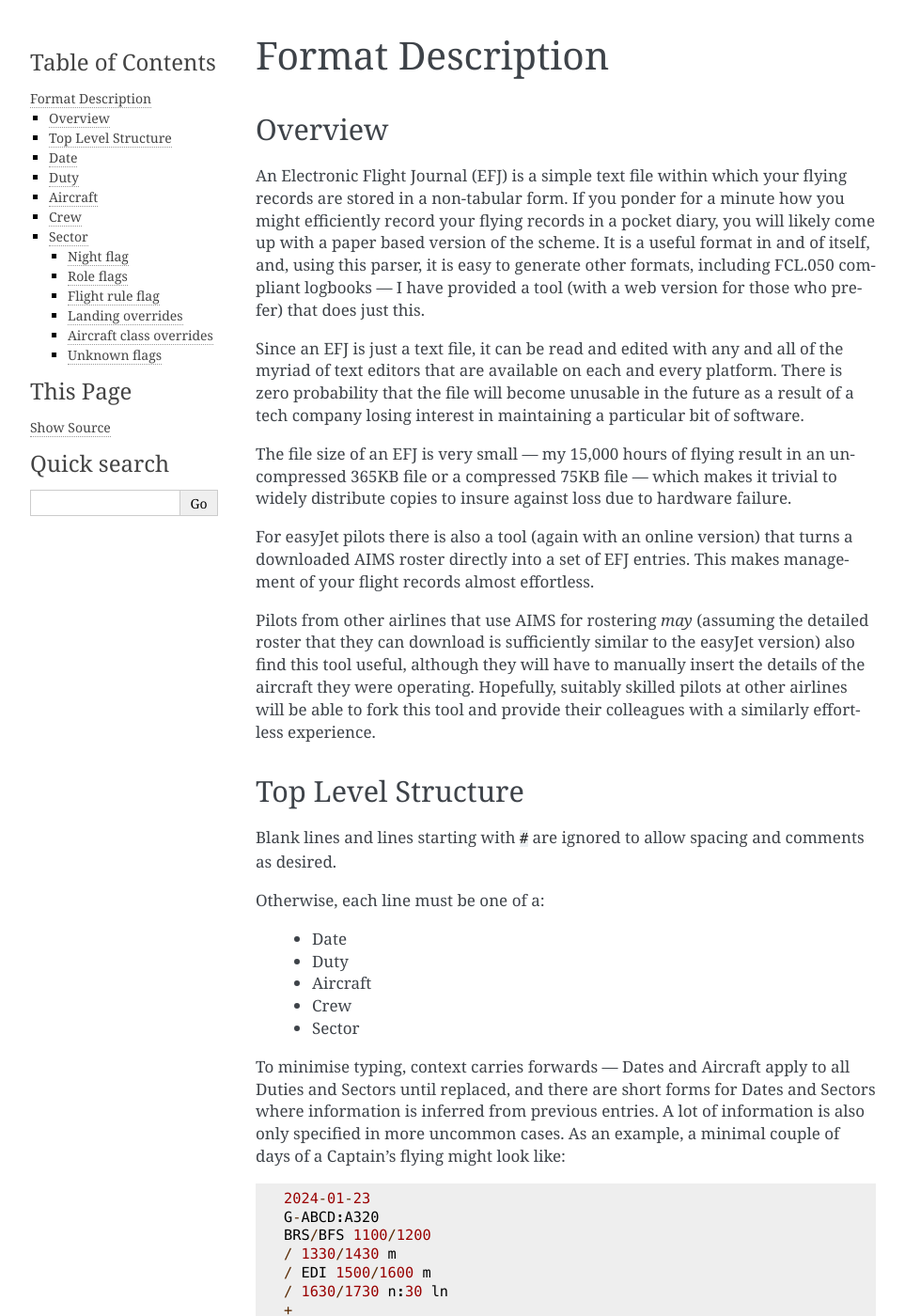
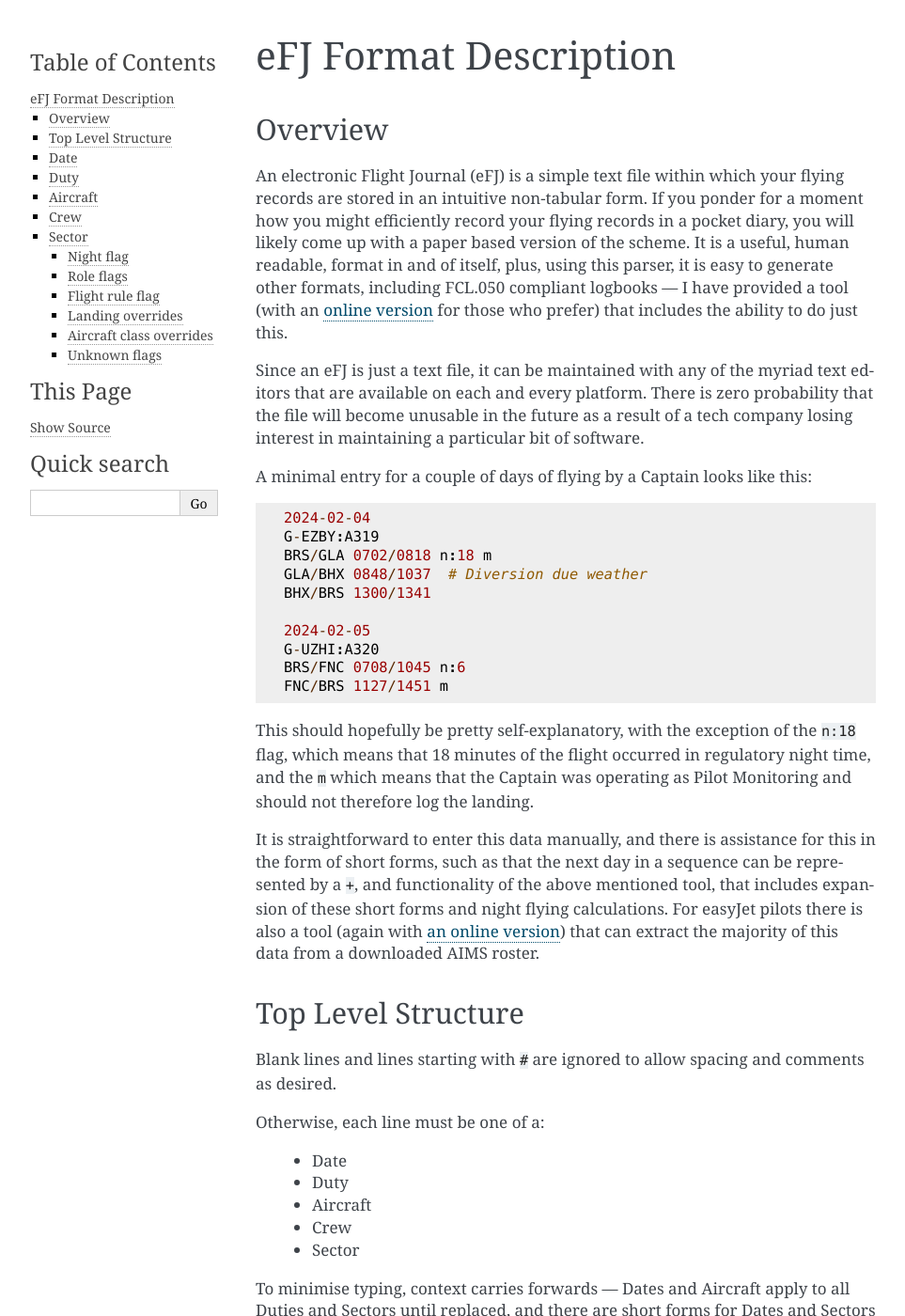
Before and after one commit to JonHurst/efj_parser, a Sphinx documentation site: the page built from docs/format.rst, in a window 1280 px wide and 1400 px high. Shown: the whole window at 94% size, without its empty margins (148-1111 px from the left). Built offline with Sphinx 7.4.7, drawn with Linux system fonts in a browser that asks for light colours; some of the changed text lies outside the part shown.

Commit message:
Updated documentation

```diff
--- a/docs/conf.py
+++ b/docs/conf.py
@@ -9,7 +9,7 @@ sys.path.insert(0, os.path.abspath('..'))
 # -- Project information -----------------------------------------------------
 # https://www.sphinx-doc.org/en/master/usage/configuration.html#project-information
 
-project = 'Electronic Flight Journal Parser'
+project = 'eFJ Parser'
 copyright = '2024, Jon Hurst'
 author = 'Jon Hurst'
 release = '0.9'
--- a/docs/format.rst
+++ b/docs/format.rst
@@ -1,37 +1,48 @@
-Format Description
-==================
+eFJ Format Description
+======================
 
 Overview
 --------
 
-An Electronic Flight Journal (EFJ) is a simple text file within which your
-flying records are stored in a non-tabular form. If you ponder for a minute how
-you might efficiently record your flying records in a pocket diary, you will
-likely come up with a paper based version of the scheme. It is a useful format
-in and of itself, and, using this parser, it is easy to generate other formats,
-including FCL.050 compliant logbooks — I have provided a tool (with a web
-version for those who prefer) that does just this.
+An electronic Flight Journal (eFJ) is a simple text file within which your
+flying records are stored in an intuitive non-tabular form. If you ponder for a
+moment how you might efficiently record your flying records in a pocket diary,
+you will likely come up with a paper based version of the scheme. It is a
+useful, human readable, format in and of itself, plus, using this parser, it is
+easy to generate other formats, including FCL.050 compliant logbooks — I have
+provided a tool (with an `online version <https://hursts.org.uk/efj/>`_ for
+those who prefer) that includes the ability to do just this.
 
-Since an EFJ is just a text file, it can be read and edited with any and all of
-the myriad of text editors that are available on each and every platform. There
-is zero probability that the file will become unusable in the future as a
-result of a tech company losing interest in maintaining a particular bit of
-software.
+Since an eFJ is just a text file, it can be maintained with any of the myriad
+text editors that are available on each and every platform. There is zero
+probability that the file will become unusable in the future as a result of a
+tech company losing interest in maintaining a particular bit of software.
 
-The file size of an EFJ is very small — my 15,000 hours of flying result in an
-uncompressed 365KB file or a compressed 75KB file — which makes it trivial to
-widely distribute copies to insure against loss due to hardware failure.
+A minimal entry for a couple of days of flying by a Captain looks like this: ::
 
-For easyJet pilots there is also a tool (again with an online version) that
-turns a downloaded AIMS roster directly into a set of EFJ entries. This makes
-management of your flight records almost effortless.
+      2024-02-04
+      G-EZBY:A319
+      BRS/GLA 0702/0818 n:18 m
+      GLA/BHX 0848/1037  # Diversion due weather
+      BHX/BRS 1300/1341
 
-Pilots from other airlines that use AIMS for rostering *may* (assuming the
-detailed roster that they can download is sufficiently similar to the easyJet
-version) also find this tool useful, although they will have to manually insert
-the details of the aircraft they were operating. Hopefully, suitably skilled
-pilots at other airlines will be able to fork this tool and provide their
-colleagues with a similarly effortless experience.
+      2024-02-05
+      G-UZHI:A320
+      BRS/FNC 0708/1045 n:6
+      FNC/BRS 1127/1451 m
+
+This should hopefully be pretty self-explanatory, with the exception of the
+``n:18`` flag, which means that 18 minutes of the flight occurred in regulatory
+night time, and the ``m`` which means that the Captain was operating as Pilot
+Monitoring and should not therefore log the landing.
+
+It is straightforward to enter this data manually, and there is assistance for
+this in the form of short forms, such as that the next day in a sequence can be
+represented by a ``+``, and functionality of the above mentioned tool, that
+includes expansion of these short forms and night flying calculations. For
+easyJet pilots there is also a tool (again with `an online version
+<https://hursts.org.uk/aims/>`_) that can extract the majority of this data
+from a downloaded AIMS roster.
 
 
 Top Level Structure
@@ -51,23 +62,10 @@ Otherwise, each line must be one of a:
 To minimise typing, context carries forwards — Dates and Aircraft apply to all
 Duties and Sectors until replaced, and there are short forms for Dates and
 Sectors where information is inferred from previous entries. A lot of
-information is also only specified in more uncommon cases. As an example, a
-minimal couple of days of a Captain's flying might look like: ::
+information is only specified in more uncommon cases; the aim is to make the
+recording of common things easy and the recording of less common things
+possible.
 
-    2024-01-23
-    G-ABCD:A320
-    BRS/BFS 1100/1200
-    / 1330/1430 m
-    / EDI 1500/1600 m
-    / 1630/1730 n:30 ln
-    +
-    G-EFGH:A321
-    1100/1545
-    BRS/CDG 1200/1315 m
-    / 1400/1515
-
-Tools are available to expand the short forms if you prefer to type short forms
-but have the more readable long forms in your journal.
 
 Date
 ----
@@ -80,15 +78,20 @@ or a short form consisting of one or more + characters: ::
 
     ++
 
-In the latter case, the date is moved on one day for each ``+`` — a
-full date must have been specified before this form is used.
+In the latter case, the date is moved on one day for each ``+``, so the example
+expands to ``2024-01-25`` — a full date must have been specified before this
+short form is used.
 
 Duty
 ----
 
-Two UTC times, each consisting of four digits, separated by a forward slash,
-followed by zero or more flags, followed by an optional comment preceded by a
-``#`` character. For example: ::
+Recording of duties is optional. It allows for tracking of FTL cumulative
+totals, but is not mandated by FCL.050.
+
+A duty consists of two UTC times, the beginning and end of the duty, each
+consisting of four digits, separated by a forward slash, followed by zero or
+more flags, followed by an optional comment preceded by a ``#`` character. For
+example: ::
 
     0500/1100 r:30  # ESBY
 
@@ -123,7 +126,8 @@ Crew
 A list of crew in the form **role : name**, separated by commas, with the
 entire group enclosed in curly braces. Only the role ``CP`` has meaning to the
 parser -- other roles such as ``FO``, ``PU`` and ``FA`` may have meaning to
-report generating software. Multiple entries can have the same role.
+report generating software that utilises this parser. Multiple entries can have
+the same role.
 
 For example: ::
 
@@ -212,30 +216,33 @@ minutes, the above sector would be written: ::
 Landing overrides
 ~~~~~~~~~~~~~~~~~
 
-The landing override flags are ``m`` for pilot monitoring (i.e. do not record
-landings as not pilot flying), ``ld`` for day landings and ``ln`` for night
-landings. To specify multiple landings use a colon followed by an integer, i.e.
+The landing override flags are ``m`` for pilot monitoring (i.e. do not log the
+landing as not pilot flying), ``ld`` for a day landing and ``ln`` for a night
+landing. To specify multiple landings use a colon followed by an integer, i.e.
 ``ld:3`` means three day landings. ``ld`` is equivalent to ``ld:1`` and ``ln``
 is equivalent to ``ln:1``. Both flags may be specified. ``ld:2 ln`` means two
 day landings and one night landing.
 
-If, and only if, neither flag is used, a single day landing will be assumed if
-a flight took place entirely in daytime and a single night landing will be
-assumed if a flight took place entirely at nighttime. If only part of the
-flight took place at night, a day landing is assumed. Thus an ``ln`` flag must
-be used if part of a flight took place at night and the landing was a night
-landing.
+If none of these flags are used and the entire flight was operated under a
+``p2`` flag, no landing will be logged.
+
+Otherwise, if none of the flags are used, a single day landing is assumed if a
+flight took place entirely in daytime and a single night landing is assumed if
+a flight took place entirely at night. If only part of the flight took place at
+night, a day landing is assumed. Thus an ``ln`` flag must be used if part of a
+flight took place at night and the landing was a night landing.
 
 No check is made for reasonableness. If an ``ld`` flag is used when the flight
 took place entirely at night, one day landing will still be recorded.
 
-To specify that you were not involved in the landing, use either ``ld:0`` or
-``ln:0`` as you see fit.
+To specify that you were not involved in the landing, use either ``ld:0``,
+``ln:0`` or ``m`` as you see fit.
 
 Examples: ::
 
   EMA/EMA 1000/1100  # 1 day landing assumed
   EMA/EMA 1000/1100 m  # PM: No landing to be recorded
+  EMA/EMA 1000/1100 p2  # P2: No landing to be recorded
   EMA/EMA 2200/2300 n  # 1 night landing assumed
   EMA/FNC 0600/0900 n:60  # 1 day landing assumed
   FNC/EMA 1800/2100 n:120 ln  # 1 night landing (ln must be specified)
--- a/docs/index.rst
+++ b/docs/index.rst
@@ -1,6 +1,6 @@
 
-Electronic Flight Journal Parser
-================================
+eFJ Parser
+==========
 
 .. toctree::
    :maxdepth: 3
```
Also changed, not shown: efj_parser/__init__.py (+9 -3 lines).
